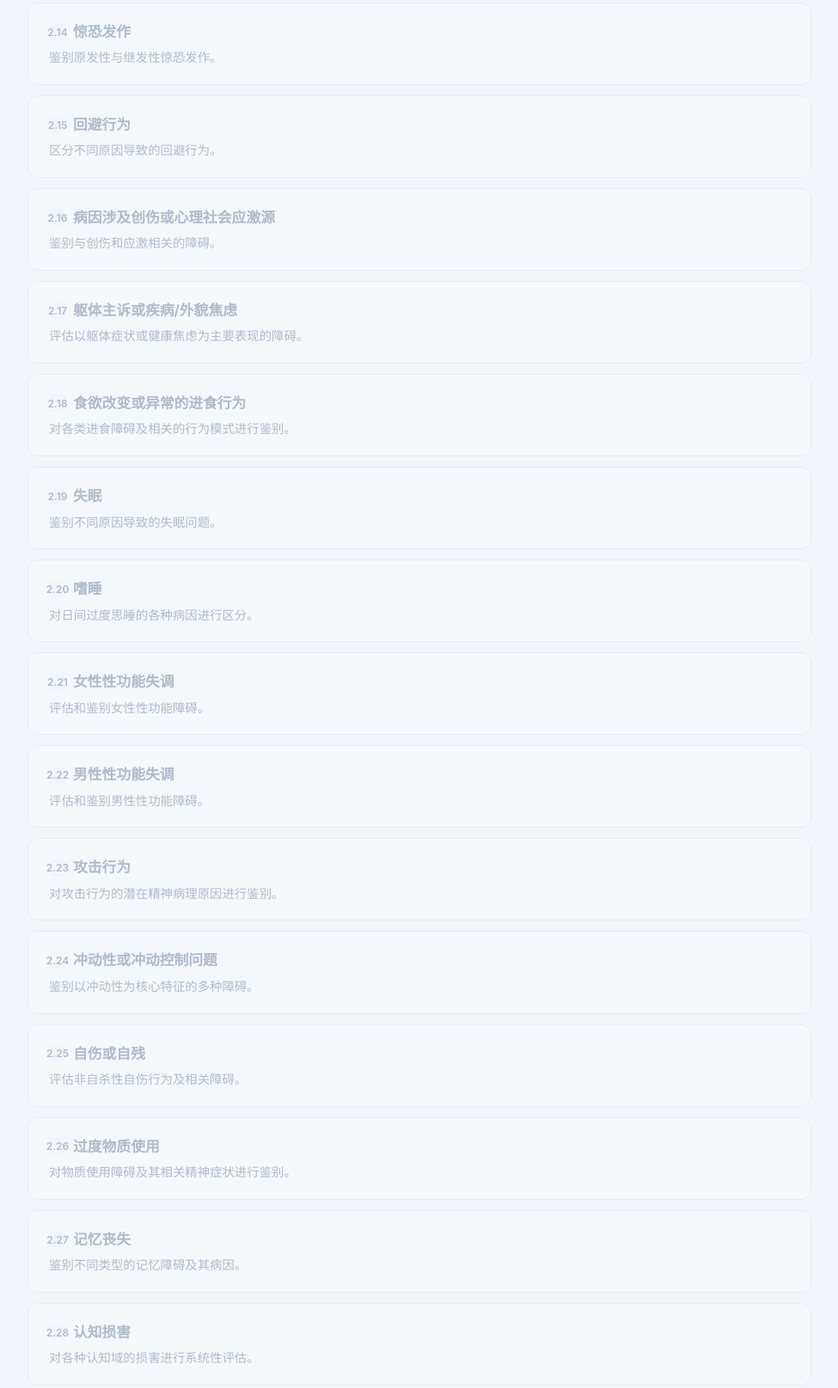
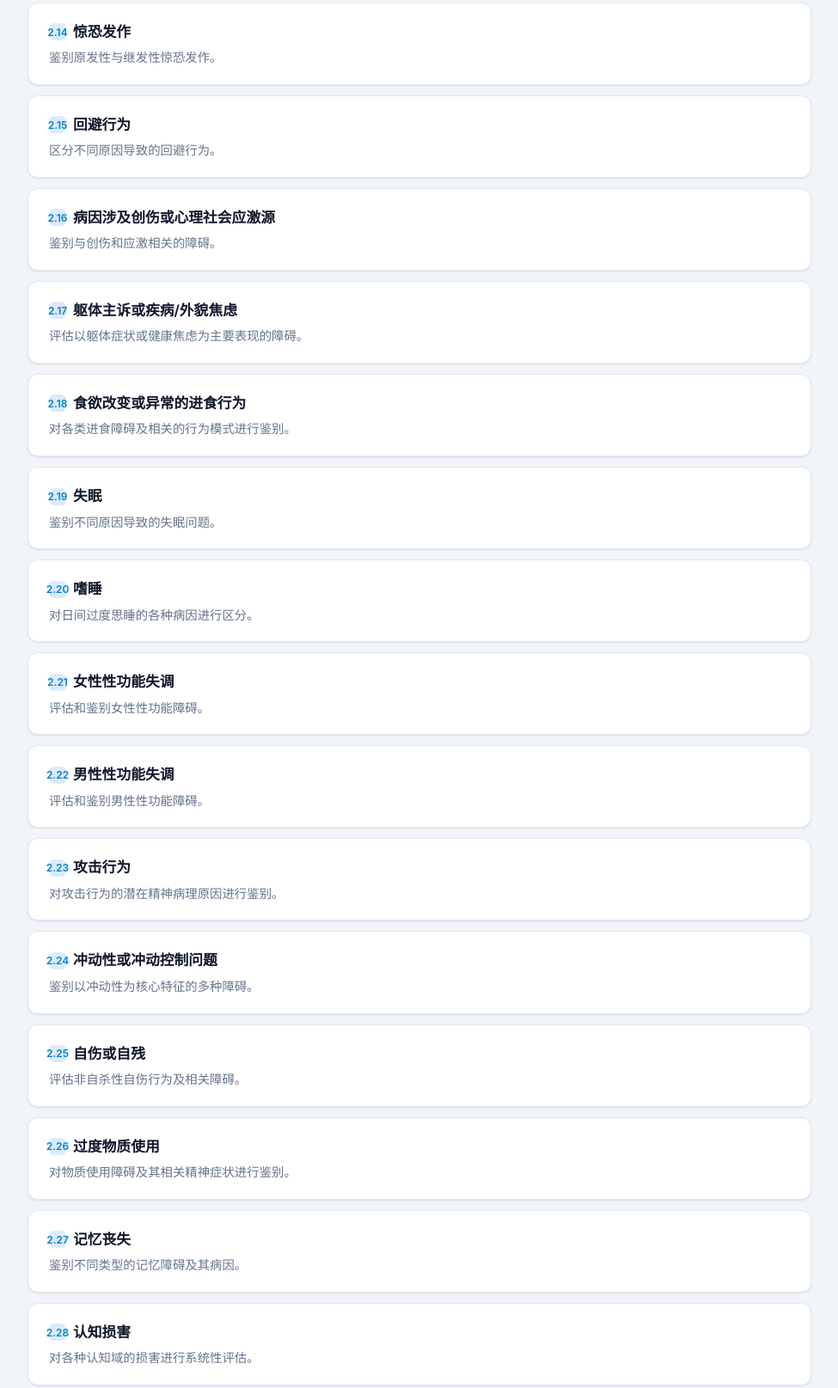
Before and after one commit to ks-c/dsm5-decision-trees, a plain HTML site: page dsm5_handbook_web/guide.html in a window 1280 px wide. Shown: the part 1587-3202 px from the top of the page at 86% size, without its empty margins (152-1127 px from the left). Drawn offline with Linux system fonts and the light colour scheme.

Commit message:
Update guide.html

```diff
--- a/dsm5_handbook_web/guide.html
+++ b/dsm5_handbook_web/guide.html
@@ -188,82 +188,90 @@
         <div class="title"><span class="badge">2.10</span>抑郁心境</div>
         <div class="desc">系统性地鉴别各种类型的抑郁障碍。</div>
       </a>
+
+      <!-- 2.11 无对应文件，保持禁用 -->
       <div class="card disabled">
         <div class="title"><span class="badge">2.11</span>自杀观念或行为</div>
         <div class="desc">评估与自杀观念或行为相关的精神状况。</div>
       </div>
-      <div class="card disabled">
+
+      <!-- 2.12 已启用 -->
+      <a class="card" href="2_12_psychomotor_retardation.html">
         <div class="title"><span class="badge">2.12</span>精神运动性迟滞</div>
         <div class="desc">鉴别导致精神运动迟滞的各种原因。</div>
-      </div>
+      </a>
+
+      <!-- 2.13 无对应文件，保持禁用 -->
       <div class="card disabled">
         <div class="title"><span class="badge">2.13</span>焦虑</div>
         <div class="desc">对广泛的焦虑症状进行系统性鉴别诊断。</div>
       </div>
-      <div class="card disabled">
+
+      <!-- 2.14-2.29 已启用 -->
+      <a class="card" href="2_14_panic_attacks.html">
         <div class="title"><span class="badge">2.14</span>惊恐发作</div>
         <div class="desc">鉴别原发性与继发性惊恐发作。</div>
-      </div>
-      <div class="card disabled">
+      </a>
+      <a class="card" href="2_15_avoidance.html">
         <div class="title"><span class="badge">2.15</span>回避行为</div>
         <div class="desc">区分不同原因导致的回避行为。</div>
-      </div>
-      <div class="card disabled">
+      </a>
+      <a class="card" href="2_16_trauma_and_stressors.html">
         <div class="title"><span class="badge">2.16</span>病因涉及创伤或心理社会应激源</div>
         <div class="desc">鉴别与创伤和应激相关的障碍。</div>
-      </div>
-      <div class="card disabled">
+      </a>
+      <a class="card" href="2_17_somatic_complaints.html">
         <div class="title"><span class="badge">2.17</span>躯体主诉或疾病/外貌焦虑</div>
         <div class="desc">评估以躯体症状或健康焦虑为主要表现的障碍。</div>
-      </div>
-      <div class="card disabled">
+      </a>
+      <a class="card" href="2_18_eating_or_appetite_changes.html">
         <div class="title"><span class="badge">2.18</span>食欲改变或异常的进食行为</div>
         <div class="desc">对各类进食障碍及相关的行为模式进行鉴别。</div>
-      </div>
-      <div class="card disabled">
+      </a>
+      <a class="card" href="2_19_insomnia.html">
         <div class="title"><span class="badge">2.19</span>失眠</div>
         <div class="desc">鉴别不同原因导致的失眠问题。</div>
-      </div>
-      <div class="card disabled">
+      </a>
+      <a class="card" href="2_20_hypersomnolence.html">
         <div class="title"><span class="badge">2.20</span>嗜睡</div>
         <div class="desc">对日间过度思睡的各种病因进行区分。</div>
-      </div>
-      <div class="card disabled">
+      </a>
+      <a class="card" href="2_21_sexual_dysfunction_in_a_female.html">
         <div class="title"><span class="badge">2.21</span>女性性功能失调</div>
         <div class="desc">评估和鉴别女性性功能障碍。</div>
-      </div>
-      <div class="card disabled">
+      </a>
+      <a class="card" href="2_22_sexual_dysfunction_in_a_male.html">
         <div class="title"><span class="badge">2.22</span>男性性功能失调</div>
         <div class="desc">评估和鉴别男性性功能障碍。</div>
-      </div>
-      <div class="card disabled">
+      </a>
+      <a class="card" href="2_23_aggressive_behavior.html">
         <div class="title"><span class="badge">2.23</span>攻击行为</div>
         <div class="desc">对攻击行为的潜在精神病理原因进行鉴别。</div>
-      </div>
-      <div class="card disabled">
+      </a>
+      <a class="card" href="2_24_impulsivity_or_impulse-control_problems.html">
         <div class="title"><span class="badge">2.24</span>冲动性或冲动控制问题</div>
         <div class="desc">鉴别以冲动性为核心特征的多种障碍。</div>
-      </div>
-      <div class="card disabled">
+      </a>
+      <a class="card" href="2_25_self-injury_or_self-mutilation.html">
         <div class="title"><span class="badge">2.25</span>自伤或自残</div>
         <div class="desc">评估非自杀性自伤行为及相关障碍。</div>
-      </div>
-      <div class="card disabled">
+      </a>
+      <a class="card" href="2_26_excessive_substance_use.html">
         <div class="title"><span class="badge">2.26</span>过度物质使用</div>
         <div class="desc">对物质使用障碍及其相关精神症状进行鉴别。</div>
-      </div>
-      <div class="card disabled">
+      </a>
+      <a class="card" href="2_27_memory_loss.html">
         <div class="title"><span class="badge">2.27</span>记忆丧失</div>
         <div class="desc">鉴别不同类型的记忆障碍及其病因。</div>
-      </div>
-      <div class="card disabled">
+      </a>
+      <a class="card" href="2_28_cognitive_impairment.html">
         <div class="title"><span class="badge">2.28</span>认知损害</div>
         <div class="desc">对各种认知域的损害进行系统性评估。</div>
-      </div>
-      <div class="card disabled">
+      </a>
+      <a class="card" href="2_29_somatic_conditions.html">
         <div class="title"><span class="badge">2.29</span>躯体疾病作为病因</div>
         <div class="desc">评估由一般躯体疾病直接导致的各种精神症状。</div>
-      </div>
+      </a>
     </div>
 
     <div class="footer-note">
```
